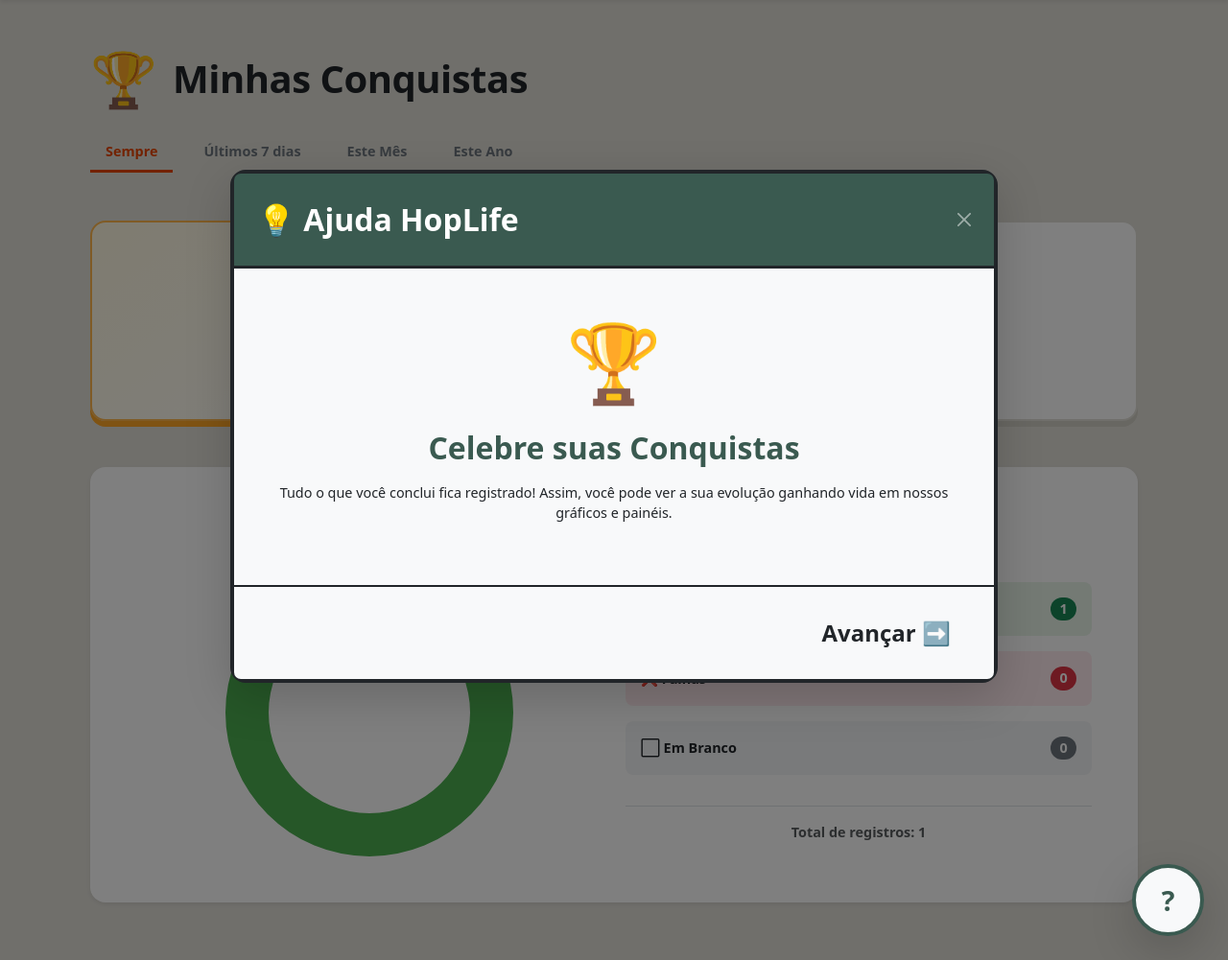
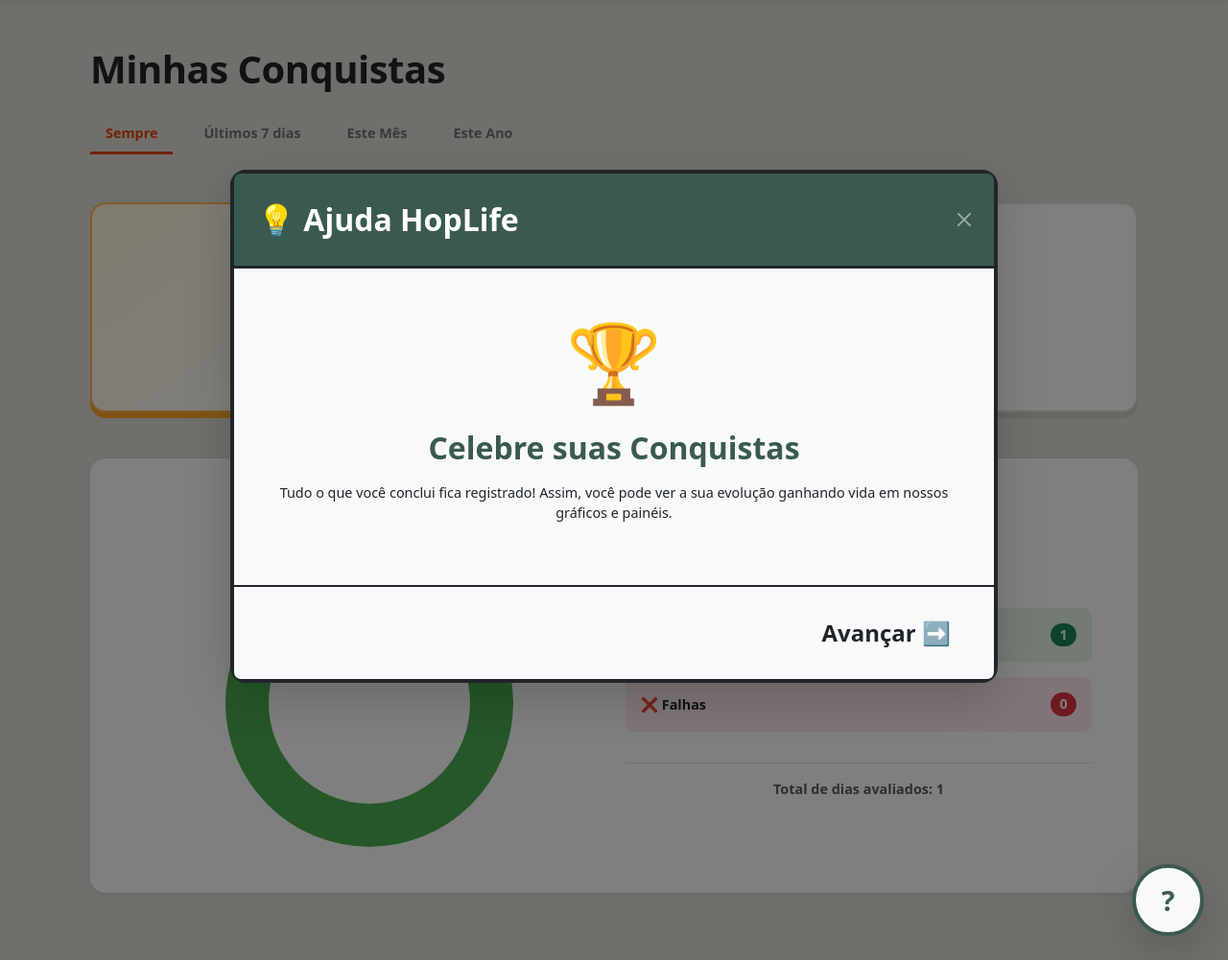
Before and after one commit to FGA0138-MDS-Ajax/2026.1-Hopper, a Django app: page /gamificacao/ in a window 1280 px wide. Shown: the part 112-1113 px from the top of the page at 96% size. Run offline with Django 5.2, Linux system fonts and the light colour scheme; a user stored in the database is signed in; tables that the repository leaves empty hold one stand-in row (values such as "Sample post").

Commit message:
fix: ajuste na pagina de estatisticas e no template base para coquistas direcionar a pagina de estatisticas

```diff
--- a/core/templates/base.html
+++ b/core/templates/base.html
@@ -125,7 +125,7 @@
                             <a class="nav-link menu-link" href="{% url 'usuarios:acessibilidade' %}">Configurações</a>
                         </li>
                         <li class="nav-item">
-                            <a class="nav-link menu-link" href="#">Conquistas</a>
+                            <a class="nav-link menu-link" href="{% url 'gamificacao:estatisticas' %}">Conquistas</a>
                         </li>
                         <li class="nav-item">
                             <a class="nav-link menu-link nav-link-sair" href="/usuarios/logout/">Sair</a>
@@ -142,7 +142,7 @@
 
     <footer class="text-center py-3 mt-4" style="background-color: #E0DED7; color: #6B7280; border-top: 2px solid #FFFFFF;">
         <div class="container">
-            <span class="fw-bold fs-6">&copy; 2026 HopLife - Projeto MDS</span>
+            <span class="fw-bold fs-6">2026 HopLife - Projeto MDS</span>
         </div>
     </footer>
 
--- a/gamificacao/templates/gamificacao/estatisticas.html
+++ b/gamificacao/templates/gamificacao/estatisticas.html
@@ -101,39 +101,38 @@
 <div class="container pb-5 max-w-lg">
 
     <div class="d-flex align-items-center mb-4 mt-4 gap-3">
-        <div class="display-4">🏆</div>
-        <h1 class="m-0 fw-bolder text-dark" style="letter-spacing: -0.5px;">Minhas Conquistas</h1>
+        <h1 class="m-0 fw-bolder text-dark {{ global_tamanho_texto }}" style="letter-spacing: -0.5px;">Minhas Conquistas</h1>
     </div>
 
     <div class="nav-filtro mb-5">
-        <a href="?periodo=geral" class="filtro-item {% if periodo == 'geral' %}ativo{% endif %}">Sempre</a>
-        <a href="?periodo=semana" class="filtro-item {% if periodo == 'semana' %}ativo{% endif %}">Últimos 7 dias</a>
-        <a href="?periodo=mes" class="filtro-item {% if periodo == 'mes' %}ativo{% endif %}">Este Mês</a>
-        <a href="?periodo=ano" class="filtro-item {% if periodo == 'ano' %}ativo{% endif %}">Este Ano</a>
+        <a href="?periodo=geral" class="filtro-item {{ global_tamanho_botao }} {% if periodo == 'geral' %}ativo{% endif %}">Sempre</a>
+        <a href="?periodo=semana" class="filtro-item {{ global_tamanho_botao }} {% if periodo == 'semana' %}ativo{% endif %}">Últimos 7 dias</a>
+        <a href="?periodo=mes" class="filtro-item {{ global_tamanho_botao }} {% if periodo == 'mes' %}ativo{% endif %}">Este Mês</a>
+        <a href="?periodo=ano" class="filtro-item {{ global_tamanho_botao }} {% if periodo == 'ano' %}ativo{% endif %}">Este Ano</a>
     </div>
 
     <div class="row g-4 mb-5">
         <div class="col-6">
             <div class="card-conquista card-fogo">
                 <div class="icone-gigante">🔥</div>
-                <h2 class="fw-bolder mb-0 text-dark" style="font-size: 2.5rem;">{{ ofensiva }}</h2>
-                <p class="text-muted fw-bold mb-0">Dias Seguidos</p>
+                <h2 class="display-5 fw-bolder mb-0 text-dark {{ global_tamanho_texto }}">{{ ofensiva }}</h2>
+                <p class="text-muted fw-bold mb-0 {{ global_tamanho_texto }}">Dias Seguidos</p>
             </div>
         </div>
 
         <div class="col-6">
             <div class="card-conquista">
                 <div class="icone-gigante">👑</div>
-                <h2 class="fw-bolder mb-0 text-dark" style="font-size: 2.5rem;">{{ recorde }}</h2>
-                <p class="text-muted fw-bold mb-0">Recorde Pessoal</p>
+                <h2 class="display-5 fw-bolder mb-0 text-dark {{ global_tamanho_texto }}">{{ recorde }}</h2>
+                <p class="text-muted fw-bold mb-0 {{ global_tamanho_texto }}">Recorde Pessoal</p>
             </div>
         </div>
     </div>
 
     <div class="card shadow-sm rounded-4 border-0 p-4 p-md-5 bg-white">
-        <h3 class="fw-bolder text-dark mb-4 text-center">Desempenho de Hábitos</h3>
+        <h3 class="fw-bolder text-dark mb-4 text-center {{ global_tamanho_texto }}">Desempenho de Hábitos</h3>
 
-        {% if total_registros > 0 %}
+        {% if total_check > 0 or total_falha > 0 %}
             <div class="row align-items-center">
                 <div class="col-md-6 mb-4 mb-md-0">
                     <div class="chart-container">
@@ -143,19 +142,15 @@
                 <div class="col-md-6">
                     <div class="d-flex flex-column gap-3">
                         <div class="d-flex justify-content-between align-items-center p-3 rounded-3" style="background-color: #E8F5E9;">
-                            <span class="fw-bold fs-5 text-dark">✅ Cumpridos</span>
-                            <span class="badge bg-success fs-5 rounded-pill">{{ total_check }}</span>
+                            <span class="fw-bold fs-5 text-dark {{ global_tamanho_texto }}">✅ Cumpridos</span>
+                            <span class="badge bg-success fs-5 rounded-pill {{ global_tamanho_texto }}">{{ total_check }}</span>
                         </div>
                         <div class="d-flex justify-content-between align-items-center p-3 rounded-3" style="background-color: #FFEBEE;">
-                            <span class="fw-bold fs-5 text-dark">❌ Falhas</span>
-                            <span class="badge bg-danger fs-5 rounded-pill">{{ total_falha }}</span>
-                        </div>
-                        <div class="d-flex justify-content-between align-items-center p-3 rounded-3" style="background-color: #F3F4F6;">
-                            <span class="fw-bold fs-5 text-dark">⬜ Em Branco</span>
-                            <span class="badge bg-secondary fs-5 rounded-pill">{{ total_branco }}</span>
+                            <span class="fw-bold fs-5 text-dark {{ global_tamanho_texto }}">❌ Falhas</span>
+                            <span class="badge bg-danger fs-5 rounded-pill {{ global_tamanho_texto }}">{{ total_falha }}</span>
                         </div>
                         <div class="text-center mt-3 border-top pt-3">
-                            <p class="text-muted fw-bold m-0">Total de registros: {{ total_registros }}</p>
+                            <p class="text-muted fw-bold m-0 {{ global_tamanho_texto }}">Total de dias avaliados: {{ total_check|add:total_falha }}</p>
                         </div>
                     </div>
                 </div>
@@ -163,8 +158,8 @@
         {% else %}
             <div class="text-center py-5">
                 <div class="display-1 mb-3 opacity-50">📊</div>
-                <h4 class="fw-bold text-muted">Ainda não temos dados aqui</h4>
-                <p class="text-muted fs-5">Comece a marcar os seus hábitos diários para ver o seu progresso gráfico!</p>
+                <h4 class="fw-bold text-muted {{ global_tamanho_texto }}">Ainda não temos dados aqui</h4>
+                <p class="text-muted fs-5 {{ global_tamanho_texto }}">Comece a marcar os seus hábitos diários para ver o seu progresso gráfico!</p>
             </div>
         {% endif %}
     </div>
@@ -177,27 +172,23 @@
 
 <script>
     document.addEventListener("DOMContentLoaded", function() {
-        // Verifica se existe o canvas na tela (ou seja, se total_registros > 0)
         var ctxElement = document.getElementById('graficoDesempenho');
 
         if (ctxElement) {
             var ctx = ctxElement.getContext('2d');
 
-            // Pegando os dados vindos do Django (views.py)
             var dadosCheck = {{ total_check|default:0 }};
             var dadosFalha = {{ total_falha|default:0 }};
-            var dadosBranco = {{ total_branco|default:0 }};
 
             var myChart = new Chart(ctx, {
-                type: 'doughnut', // Gráfico de rosca
+                type: 'doughnut',
                 data: {
-                    labels: ['Cumpridos', 'Falhas', 'Em Branco'],
+                    labels: ['Cumpridos', 'Falhas'],
                     datasets: [{
-                        data: [dadosCheck, dadosFalha, dadosBranco],
+                        data: [dadosCheck, dadosFalha],
                         backgroundColor: [
                             '#4CAF50', // Verde para Check
-                            '#F44336', // Vermelho para Falhas
-                            '#9E9E9E'  // Cinza para Branco
+                            '#F44336'  // Vermelho para Falhas
                         ],
                         borderWidth: 0,
                         hoverOffset: 4
@@ -208,7 +199,7 @@
                     maintainAspectRatio: false,
                     plugins: {
                         legend: {
-                            display: false // Escondemos a legenda padrão pois criamos as caixinhas coloridas ao lado
+                            display: false
                         },
                         tooltip: {
                             bodyFont: { size: 16 },
@@ -216,7 +207,7 @@
                             cornerRadius: 8
                         }
                     },
-                    cutout: '70%' // Deixa a rosca mais fina e moderna
+                    cutout: '70%'
                 }
             });
         }
@@ -227,35 +218,35 @@
 {% block tutorial_slides %}
     <div class="carousel-item active py-4" style="min-height: 280px;">
         <div class="display-1 mb-4" aria-hidden="true">🏆</div>
-        <h3 class="fw-bolder text-hop-green mb-3 fs-2">Celebre suas Conquistas</h3>
-        <p class="fs-3 text-dark lh-base">
+        <h3 class="fw-bolder text-hop-green mb-3 fs-2 {{ global_tamanho_texto }}">Celebre suas Conquistas</h3>
+        <p class="fs-3 text-dark lh-base {{ global_tamanho_texto }}">
             Tudo o que você conclui fica registrado! Assim, você pode ver a sua evolução ganhando vida em nossos gráficos e painéis.
         </p>
     </div>
 
     <div class="carousel-item py-4" style="min-height: 280px;">
         <div class="display-1 mb-4" aria-hidden="true">🔥</div>
-        <h3 class="fw-bolder text-hop-green mb-3 fs-2">O que é a Ofensiva?</h3>
-        <p class="fs-3 text-dark lh-base">
-            O "foguinho" mostra quantos dias seguidos você cumpriu os seus hábitos sem falhar. Tente manter esse número subindo para bater o seu <strong>Recorde Pessoal</strong>!
+        <h3 class="fw-bolder text-hop-green mb-3 fs-2 {{ global_tamanho_texto }}">O que é a Ofensiva?</h3>
+        <p class="fs-3 text-dark lh-base {{ global_tamanho_texto }}">
+            O "foguinho" mostra quantos dias seguidos você cumpriu os seus hábitos sem falhar. Tente manter esse número subindo para bater o seu <strong class="{{ global_tamanho_texto }}">Recorde Pessoal</strong>!
         </p>
     </div>
 
     <div class="carousel-item py-4" style="min-height: 280px;">
         <div class="display-1 mb-4" aria-hidden="true">📅</div>
-        <h3 class="fw-bolder text-hop-green mb-3 fs-2">Explore os Filtros</h3>
-        <p class="fs-3 text-dark lh-base">
+        <h3 class="fw-bolder text-hop-green mb-3 fs-2 {{ global_tamanho_texto }}">Explore os Filtros</h3>
+        <p class="fs-3 text-dark lh-base {{ global_tamanho_texto }}">
             No topo da tela, clique nas opções como "Este Mês" ou "Últimos 7 dias" para ver como foi o seu desempenho apenas naquele período de tempo.
         </p>
     </div>
 
     <div class="carousel-item py-4" style="min-height: 280px;">
         <div class="display-1 mb-4" aria-hidden="true">📊</div>
-        <h3 class="fw-bolder text-hop-green mb-3 fs-2">Entendendo o Gráfico</h3>
-        <p class="fs-3 text-dark lh-base mb-4">
-            A rosca colorida mostra a proporção do seu sucesso. A parte verde é o seu sucesso, e as demais mostram onde você pode melhorar. Vamos lá!
+        <h3 class="fw-bolder text-hop-green mb-3 fs-2 {{ global_tamanho_texto }}">Entendendo o Gráfico</h3>
+        <p class="fs-3 text-dark lh-base mb-4 {{ global_tamanho_texto }}">
+            A rosca colorida mostra a proporção do seu sucesso. A parte verde mostra os dias cumpridos, e a vermelha as falhas. Dias deixados em branco não afetam esse gráfico!
         </p>
-        <button type="button" class="btn btn-warm btn-lg px-5 py-3 shadow-sm fw-bold fs-3" data-bs-dismiss="modal">
+        <button type="button" class="btn btn-warm shadow-sm fw-bold {{ global_tamanho_botao }}" data-bs-dismiss="modal">
             Entendi! 👍
         </button>
     </div>
```
Also changed, not shown: gamificacao/migrations/0001_initial.py (added).
